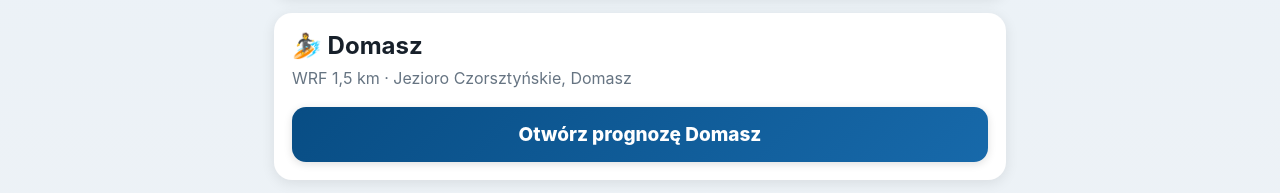
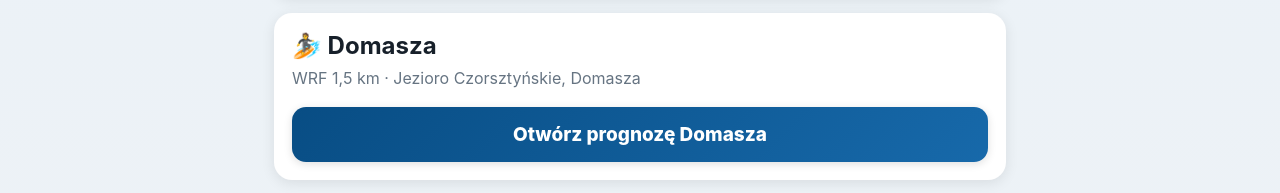
Before and after one commit to stahosa-code/ForeStan-WIND, a plain HTML site: page index.html in a window 1280 px wide. Shown: the part 493-686 px from the top of the page. Drawn offline with Linux system fonts and the light colour scheme.

Commit message:
Update index.html

```diff
--- a/index.html
+++ b/index.html
@@ -117,10 +117,10 @@ main{
     </a>
   </div>
     <div class="card">
-      <h2>🏄 Domasz</h2>
-      <p>WRF 1,5 km · Jezioro Czorsztyńskie, Domasz</p>
+      <h2>🏄 Domasza</h2>
+      <p>WRF 1,5 km · Jezioro Czorsztyńskie, Domasza</p>
       <a class="button" href="https://stahosa-code.github.io/Domasa-wrf/">
-        Otwórz prognozę Domasz
+        Otwórz prognozę Domasza
       </a>
     </div>
   <div class="small">
```
